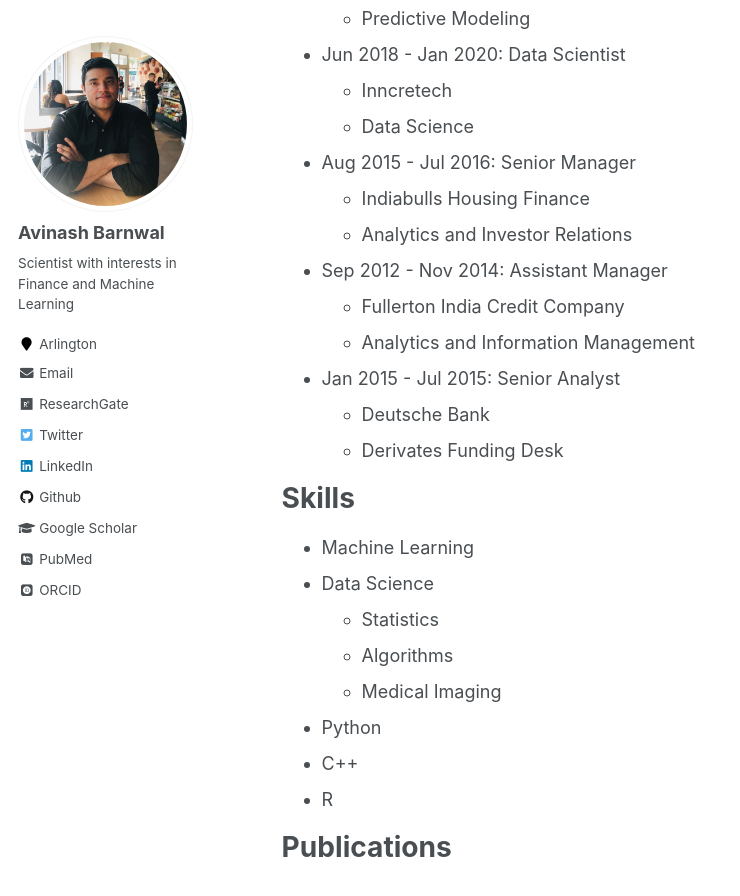
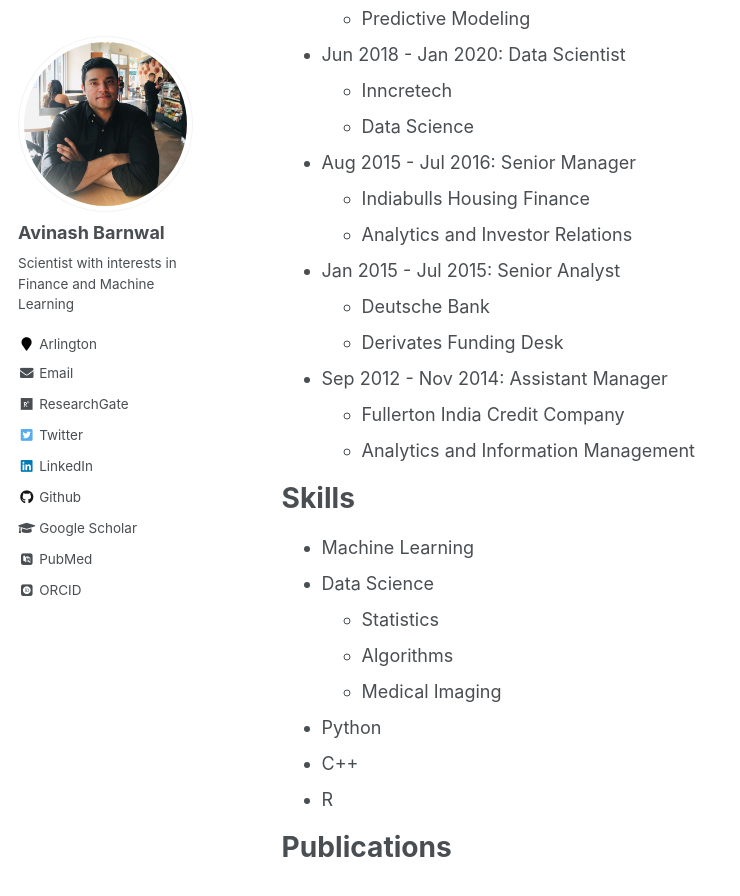
Before and after one commit to avinashbarnwal/avinashbarnwal.github.io, a Jekyll site: the page built from _pages/cv.md, in a window 1280 px wide and 900 px high, scrolled down 448 px. Shown: the top 896 px of the window, without its empty margins (0-740 px from the left). Built offline with Jekyll 4.4.1, drawn with Linux system fonts in a browser that asks for light colours; some web fonts are replaced.

Commit message:
Update cv.md

```diff
--- a/_pages/cv.md
+++ b/_pages/cv.md
@@ -30,13 +30,15 @@ Work experience
   * Indiabulls Housing Finance
   * Analytics and Investor Relations
 
+* Jan 2015 - Jul 2015: Senior Analyst
+  * Deutsche Bank
+  * Derivates Funding Desk
+
 * Sep 2012 - Nov 2014: Assistant Manager
   * Fullerton India Credit Company
   * Analytics and Information Management
 
-* Jan 2015 - Jul 2015: Senior Analyst
-  * Deutsche Bank
-  * Derivates Funding Desk
+
 
 
 Skills
```
